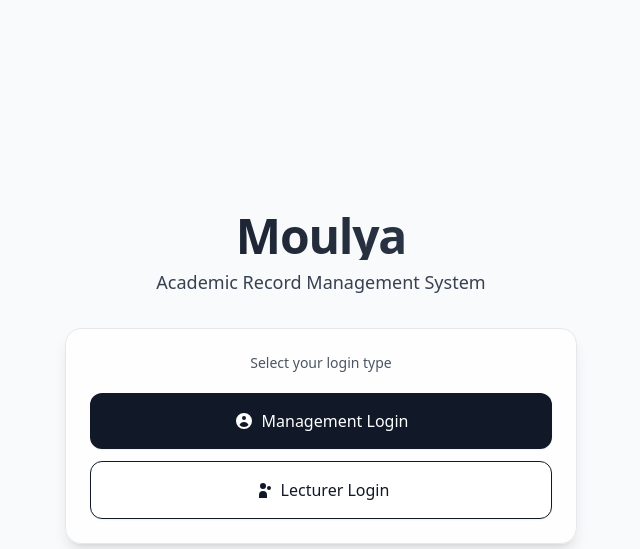
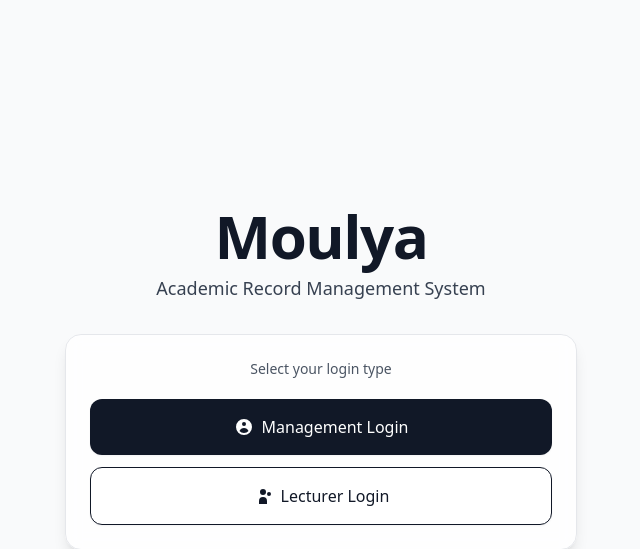
Before and after one commit to Chethan77667/moulya, a Flask app: page / in a window 1280 px wide. Shown: the top 549 px of the page, without its empty margins (319-959 px from the left). Run offline with Flask 3, Linux system fonts and the light colour scheme; some libraries are stand-ins or nearby versions.

Commit message:
errol 2:23 pm

```diff
--- a/templates/auth/index.html
+++ b/templates/auth/index.html
@@ -6,7 +6,9 @@
 <div class="min-h-screen flex items-center justify-center bg-gray-50 py-12 px-4 sm:px-6 lg:px-8">
     <div class="w-full max-w-lg">
         <div class="text-center mb-8">
-            <h1 class="text-4xl sm:text-5xl font-extrabold tracking-tight bg-gradient-to-r from-gray-900 to-gray-700 bg-clip-text text-transparent">Moulya</h1>
+            <h1 class="text-5xl sm:text-6xl font-extrabold tracking-tight text-gray-900">
+                Moulya
+            </h1>
             <p class="mt-2 text-base sm:text-lg text-gray-700">Academic Record Management System</p>
         </div>
 
```
Also changed, not shown: instance/moulya_college.db.
